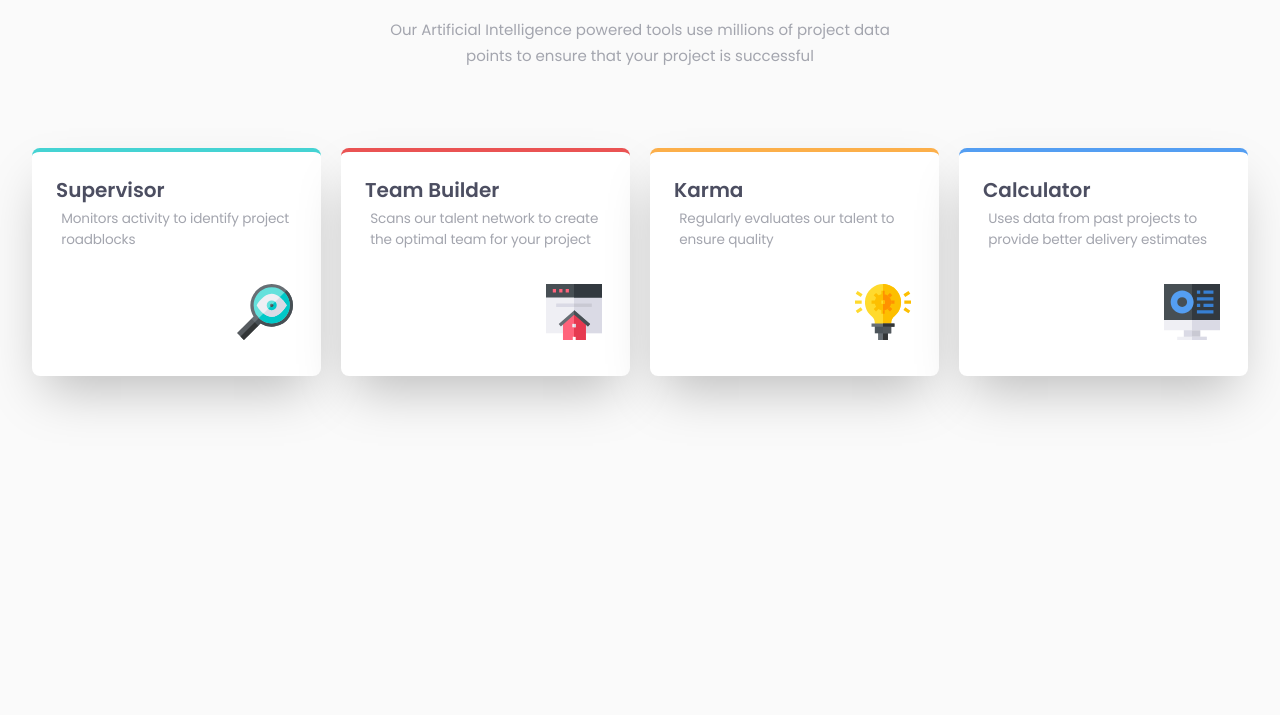
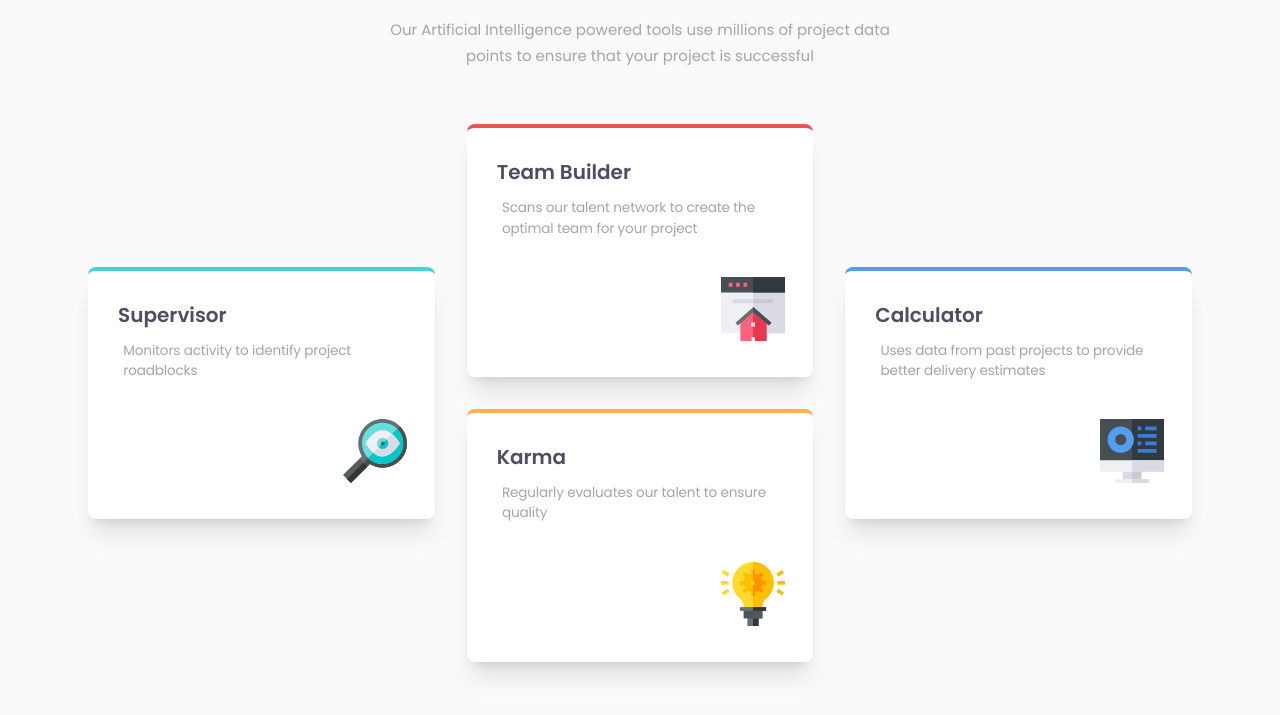
Before and after one commit to keltiek/frontendmentor, a plain HTML site: page four-card-feature-section/index.html in a window 1280 px wide. Shown: the part 185-900 px from the top of the page. Before the commit the page ends 800 px from the top, so only its background shows below. Drawn offline with nearby package versions, Linux system fonts and the light colour scheme.

Commit message:
with grid for cards

```diff
--- a/four-card-feature-section/index.html
+++ b/four-card-feature-section/index.html
@@ -68,7 +68,7 @@
     class="font-poppins bg-neutralverylightgray text-neutralgrayishblue flex min-h-svh w-full flex-col text-[0.938rem] font-normal"
   >
     <main
-      class="mx-auto my-[3.25rem] flex max-w-[375px] flex-col items-center p-8 md:my-[3.375rem] md:max-w-[1440px]"
+      class="mx-auto my-[3.25rem] flex max-w-[375px] flex-col items-center p-8 md:mt-[3.375rem] md:max-w-[1440px]"
     >
       <h1
         class="text-[1.5rem] font-extralight tracking-[0.01rem] md:mb-3 md:text-4xl"
@@ -81,74 +81,88 @@
         Powered by Technology
       </h2>
       <p
-        class="mx-2 mb-[3.5rem] py-4 text-center leading-[1.6rem] md:max-w-lg md:py-6"
+        class="mx-2 mb-[3.5rem] py-4 text-center leading-[1.6rem] md:mb-10 md:max-w-lg md:pt-6"
       >
         Our Artificial Intelligence powered tools use millions of project data
         points to ensure that your project is successful
       </p>
-      <section class="flex flex-col md:flex-row gap-5">
+      <section
+        class="grid gap-5 duration-500 md:max-w-[69rem] md:grid-cols-2 md:gap-8 lg:grid-cols-3 lg:items-center"
+      >
         <article
-          class="border-t-primarycyan relative rounded-lg border-t-4 bg-white p-[1.5rem] shadow-2xl md:flex-1"
+          class="border-t-primarycyan relative rounded-lg border-t-4 bg-white p-[1.5rem] shadow-xl duration-200 hover:scale-105 hover:shadow-2xl md:p-[1.875rem] lg:row-span-2"
         >
           <div class="mb-24">
             <h3 class="text-neutralverydarkblue text-xl font-semibold">
               Supervisor
             </h3>
-            <p class="p-[0.33rem] text-[0.85rem] tracking-[-0.01rem]">
+            <p class="p-[0.33rem] text-[0.85rem] tracking-[-0.01rem] md:py-3">
               Monitors activity to identify project roadblocks
             </p>
           </div>
           <div class="absolute bottom-5 right-7 pb-4">
-            <img src="./images/icon-supervisor.svg" alt="" class="h-14" />
+            <img
+              src="./images/icon-supervisor.svg"
+              alt=""
+              class="h-14 md:h-16"
+            />
           </div>
         </article>
 
         <article
-          class="border-t-primaryred relative rounded-lg border-t-4 bg-white p-[1.5rem] shadow-2xl md:flex-1"
+          class="border-t-primaryred relative rounded-lg border-t-4 bg-white p-[1.5rem] shadow-xl duration-200 hover:scale-105 hover:shadow-2xl md:p-[1.875rem]"
         >
           <div class="mb-24">
             <h3 class="text-neutralverydarkblue text-xl font-semibold">
               Team Builder
             </h3>
-            <p class="p-[0.33rem] text-[0.85rem] tracking-[-0.01rem]">
+            <p class="p-[0.33rem] text-[0.85rem] tracking-[-0.01rem] md:py-3">
               Scans our talent network to create the optimal team for your
               project
             </p>
           </div>
           <div class="absolute bottom-5 right-7 pb-4">
-            <img src="./images/icon-team-builder.svg" alt="" class="h-14" />
+            <img
+              src="./images/icon-team-builder.svg"
+              alt=""
+              class="h-14 md:h-16"
+            />
           </div>
         </article>
 
         <article
-          class="border-t-primaryorange relative rounded-lg border-t-4 bg-white p-[1.5rem] shadow-2xl md:flex-1"
+          class="border-t-primaryorange relative rounded-lg border-t-4 bg-white p-[1.5rem] shadow-xl duration-200 hover:scale-105 hover:shadow-2xl md:p-[1.875rem] lg:order-2"
         >
           <div class="mb-24">
             <h3 class="text-neutralverydarkblue text-xl font-semibold">
               Karma
             </h3>
-            <p class="p-[0.33rem] text-[0.85rem] tracking-[-0.01rem]">
+            <p class="p-[0.33rem] text-[0.85rem] tracking-[-0.01rem] md:py-3">
               Regularly evaluates our talent to ensure quality
             </p>
           </div>
           <div class="absolute bottom-5 right-7 pb-4">
-            <img src="./images/icon-karma.svg" alt="" class="h-14" />
+            <img src="./images/icon-karma.svg" alt="" class="h-14 md:h-16" />
           </div>
         </article>
 
         <article
-          class="border-t-primaryblue relative rounded-lg border-t-4 bg-white p-[1.5rem] shadow-2xl md:flex-1"
+          class="border-t-primaryblue relative rounded-lg border-t-4 bg-white p-[1.5rem] shadow-xl duration-200 hover:scale-105 hover:shadow-2xl md:p-[1.875rem] lg:row-span-2"
         >
           <div class="mb-24">
             <h3 class="text-neutralverydarkblue text-xl font-semibold">
               Calculator
             </h3>
-            <p class="p-[0.33rem] text-[0.85rem] tracking-[-0.01rem]">
+            <p class="p-[0.33rem] text-[0.85rem] tracking-[-0.01rem] md:py-3">
               Uses data from past projects to provide better delivery estimates
             </p>
           </div>
           <div class="absolute bottom-5 right-7 pb-4">
-            <img src="./images/icon-calculator.svg" alt="" class="h-14" />
+            <img
+              src="./images/icon-calculator.svg"
+              alt=""
+              class="h-14 md:h-16"
+            />
           </div>
         </article>
       </section>
```
